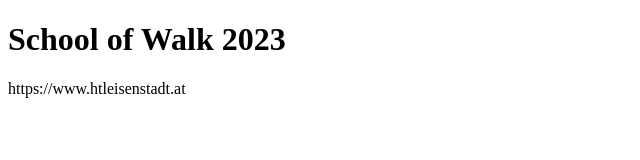
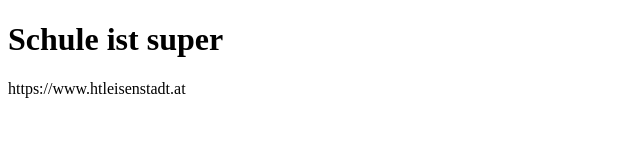
Before and after one commit to LangerTom/Zeug, a plain HTML site: page index.html in a window 1280 px wide. Shown: the whole page, without its empty margins (0-640 px from the left). Drawn offline with Linux system fonts and the light colour scheme.

Commit message:
Update index.html

```diff
--- a/index.html
+++ b/index.html
@@ -5,7 +5,7 @@
 </head>
 <body>
 
-<h1>School of Walk 2023</h1>
+<h1>Schule ist super </h1>
 <p>https://www.htleisenstadt.at</p>
 
 </body>
```
